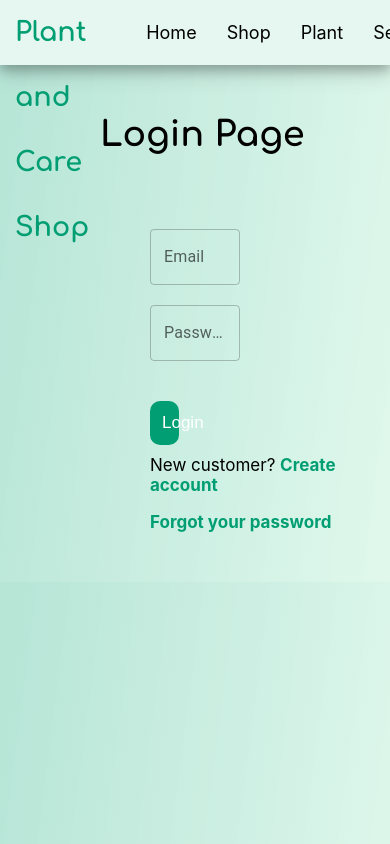
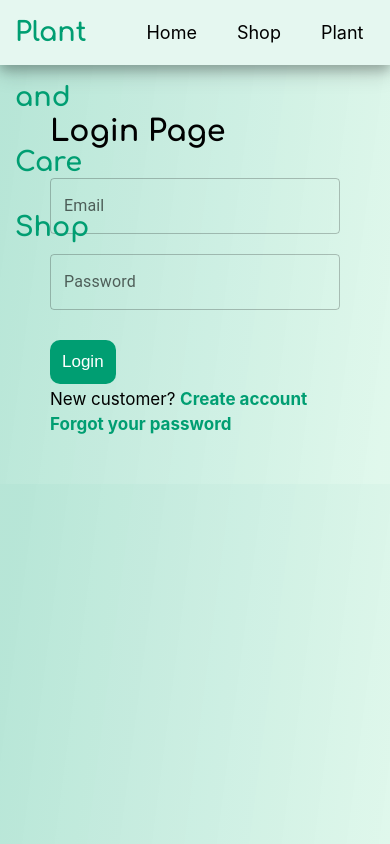
Before and after one commit to yar-24/plant-care-shop, a React (Create React App) app: page /login in a window 390 px wide. Built offline with nearby package versions, Linux system fonts and the light colour scheme.

Commit message:
menambahkan css renponsif

```diff
--- a/src/Navigation/index.js
+++ b/src/Navigation/index.js
@@ -16,7 +16,7 @@ import Header from "../components/Header";
 const Navigation = () => {
   return (
     <>
-         <Header/>
+        <Header/>
         <Routes>
             <Route element={<Home/>} path="/"/>
             <Route element={<Register/>} path="/register"/>
--- a/src/components/Banner.js
+++ b/src/components/Banner.js
@@ -28,6 +28,10 @@ const Title = styled.h1`
   font-family: ${fonts.inter};
   color: white;
   letter-spacing: 1px ;
+
+  @media (max-width: 720px) {
+    font-size: 27px;
+  }
 `;
 
 const Banner = () => {
--- a/src/components/CardList.js
+++ b/src/components/CardList.js
@@ -30,6 +30,12 @@ const CardList = ({children}) => {
         <Grid item>
           <CardItem/>
         </Grid>
+        <Grid item>
+          <CardItem/>
+        </Grid>
+        <Grid item>
+          <CardItem/>
+        </Grid>
       </Grid>
     </CardListContainer>
   )
--- a/src/components/Header.js
+++ b/src/components/Header.js
@@ -9,22 +9,22 @@ function Header() {
         <div className="logo">Plant and Care Shop</div>
         <ul>
           <li className="tautan">
-            <Link style={{ textDecoration: "none" }} to="/">
+            <Link style={{ textDecoration: "none", padding: "15px 5px 15px 5px" }} to="/">
               Home
             </Link>
           </li>
           <li className="tautan">
-            <Link style={{ textDecoration: "none" }} to="/shop">
+            <Link style={{ textDecoration: "none", padding: "15px 5px 15px 5px" }} to="/shop">
               Shop
             </Link>
           </li>
           <li className="tautan">
-            <Link style={{ textDecoration: "none" }} to="/plant-care">
+            <Link style={{ textDecoration: "none", padding: "15px 5px 15px 5px" }} to="/plant-care">
               Plant Care
             </Link>
           </li>
           <li className="tautan">
-            <Link style={{ textDecoration: "none" }} to="/services">
+            <Link style={{ textDecoration: "none", padding: "15px 5px 15px 5px" }} to="/services">
               Services
             </Link>
           </li>
--- a/src/components/Hero.js
+++ b/src/components/Hero.js
@@ -8,6 +8,11 @@ const Container = styled.div`
   display: flex;
   height: 90vh;
   background: ${colors.primary};
+
+  @media (max-width: 900px) {
+    margin: auto;
+    width: auto;
+  }
 `;
 const Left = styled.div`
   display: flex;
@@ -15,6 +20,14 @@ const Left = styled.div`
   justify-content: center;
   width: 50%;
   margin: 50px 50px 50px 200px;
+
+  @media (max-width: 1000px) {
+    margin: 30px 80px 30px 80px;
+  }
+
+  @media (max-width: 600px) {
+    margin: 40px;
+  }
 `;
 const Title = styled.h1`
   font-family: ${fonts.comfortaa};
@@ -34,6 +47,16 @@ const Image = styled.img`
   position: absolute;
   right: 100px;
   bottom: 0;
+
+  @media (max-width: 900px) {
+    margin: auto;
+    width: 70%;
+  }
+
+  @media (max-width: 600px) {
+    margin: auto;
+    width: 50%;
+  }
 `;
 
 const Box = styled.div`
--- a/src/components/HeroPlantCare.js
+++ b/src/components/HeroPlantCare.js
@@ -46,7 +46,7 @@ const HeroPlantCare = () => {
           </ReadMoreButton>
         </Stack>
         <Box>
-          <img src={PlantCareHero} alt="Plant" />
+          <img src={PlantCareHero} alt="Plant" className="plant-img"/>
         </Box>
       </Stack>
     </Container>
--- a/src/pages/ForgotPassword.js
+++ b/src/pages/ForgotPassword.js
@@ -6,9 +6,10 @@ const Forpas = styled.div`
     font-size: 13px;
     display: grid;
     margin: 75px 100px 40px 100px;
-    /* grid-template-columns: 1fr 1fr;
-    grid-column-gap: 25px;
-    grid-row-gap: 20px; */
+
+    @media (max-width: 725px) {
+    margin: 30px auto;
+  }
 `;
 
 const ForgotPassword = () => {
--- a/src/pages/Login.js
+++ b/src/pages/Login.js
@@ -11,6 +11,10 @@ const Log = styled.div`
     grid-column-gap: 25px;
     grid-row-gap: 20px;
     width: 80;
+
+    @media (max-width: 725px) {
+    margin: 30px auto;
+  }
 `;
 
 const Login = () => {
--- a/src/pages/Register.js
+++ b/src/pages/Register.js
@@ -10,6 +10,13 @@ const Regis = styled.div`
     grid-template-columns: 1fr 1fr;
     grid-column-gap: 25px;
     grid-row-gap: 20px;
+
+    @media (max-width: 725px) {
+    margin: 30px auto;
+  }
+  @media (max-width: 600px) {
+    grid-template-columns: 1fr;
+  }
 `;
 
 const Register = () => {
--- a/src/pages/Services.js
+++ b/src/pages/Services.js
@@ -5,11 +5,11 @@ const Services = () => {
   return (
     <Container>
       <div className='services'>
-        <img class="gambar1" src="https://img.freepik.com/free-vector/asian-farmer-working-agriculture-field-man-collecting-crops-fields-with-plow-hoe_575670-981.jpg?size=626&ext=jpg&ga=GA1.2.1760872244.1657091755" alt="" />
-        <div class="kolom">
-          <p class="deskripsi">Selamat Datang di Website Desa Panglipuran Bali</p>
+        <img className="gambar1" src="https://img.freepik.com/free-vector/asian-farmer-working-agriculture-field-man-collecting-crops-fields-with-plow-hoe_575670-981.jpg?size=626&ext=jpg&ga=GA1.2.1760872244.1657091755" alt="" />
+        <div className="kolom">
+          <p className="deskripsi">Selamat Datang di Website Desa Panglipuran Bali</p>
           <h2>Memuat Segala Informasi Mengenai Desa Panglipuran</h2>
-          <p class="deskripsi2">Desa Adat Panglipuran merupakan satu kawasan pedesaan yang memiliki tatanan
+          <p className="deskripsi2">Desa Adat Panglipuran merupakan satu kawasan pedesaan yang memiliki tatanan
             spesifik dari struktur desa tradisional, sehingga mampu menampilkan wajah pedesaan yang asri.
             Penataan fisik dari struktur desa tersebut tidak terlepas dari budaya masyarakatnya yang sudah
             berlaku turun
@@ -17,18 +17,18 @@ const Services = () => {
         </div>
       </div>
       <div className='services'>
-        <div class="kolom">
-          <p class="deskripsi">Profile Desa</p>
+        <div className="kolom">
+          <p className="deskripsi">Profile Desa</p>
           <h2>Desa Panglipuran</h2>
-          <p class="deskripsi2">Desa adat Penglipuran merupakan sebuah komplek pemukiman penduduk yang ramah
+          <p className="deskripsi2">Desa adat Penglipuran merupakan sebuah komplek pemukiman penduduk yang ramah
             lingkungan, bangunan-bangunan tertata rapi dibangun di atas luas lahan yang sama, pintu utama
             (angku-angkul) berbentuk sama dan simetris, suasana perkampungan yang unik dan indah.</p>
-          <p class="deskripsi2">Desa Penglipuran Bangli memang memiliki tata ruang yang konseptual, membuatnya
+          <p className="deskripsi2">Desa Penglipuran Bangli memang memiliki tata ruang yang konseptual, membuatnya
             tampil unik, perumahan tertata sangat rapi, jalanan bersih dan tenang tanpa kendaraan bermotor,
             jangankan mobil sepeda motorpun dilarang masuk ke komplek perumahan tradisional tersebut. Sebuah tempat
             parkir disediakan untuk kendaraan anda baik itu mobil ataupun bus pariwisata.</p>
         </div>
-        <img class="gambar2"
+        <img className="gambar2"
           src="https://img.freepik.com/premium-photo/asian-farmer-transplant-rice-seedlings-rice-field-farmer-planting-rice-rainy-season_61243-156.jpg?size=626&ext=jpg&ga=GA1.2.2063963505.1657106894"
           alt="" />
       </div>
--- a/src/styles/style.css
+++ b/src/styles/style.css
@@ -1,6 +1,7 @@
 body {
   background-color: #e5f7f0;
 }
+
 header {
   width: 100%;
   display: flex;
@@ -132,6 +133,7 @@ nav ul li button:hover {
   font-weight: 500;
   font-size: 24px;
 }
+
 .input-register button,
 .input-login button,
 .forgot-password button {
@@ -144,7 +146,7 @@ nav ul li button:hover {
   border-radius: 10px;
   margin-left: 100px;
   /* margin: auto; */
-  width: 10%;
+  width: 12%;
 }
 
 .forgot-password .button2 {
@@ -153,7 +155,7 @@ nav ul li button:hover {
   border: transparent;
   border-radius: 10px;
   margin-left: 10px;
-  width: 10%;
+  width: 12%;
   padding: 12px;
   font-size: 17px;
 }
@@ -179,14 +181,12 @@ nav ul li button:hover {
 .services {
   margin: 25px 0px 25px 0px;
   display: flex;
-  /* grid-template-columns: 1fr 1fr;
-  grid-column-gap: 25px;
-  grid-row-gap: 20px; */
   font-family: "Inter";
+  width: 100%;
 }
 
 .services h2 {
-  font-size: 30px;
+  font-size: 25px;
   font-family: "Comfortaa";
 }
 
@@ -196,7 +196,7 @@ nav ul li button:hover {
 }
 
 .services img {
-  width: 80%;
+  width: 46%;
   margin: auto;
 }
 
@@ -221,3 +221,59 @@ a {
   width: 16%;
   margin: 30px auto;
 }
+
+
+
+/* RESPONSIF */
+
+@media screen and (max-width : 1200px) {
+  .plant-img {
+    width: 300px;
+  }
+}
+
+@media screen and (max-width : 725px) {
+  .services {
+    display: grid;
+    grid-template-columns: 1fr;
+    grid-column-gap: 15px;
+    grid-row-gap: 20px;
+    text-align: center;
+  }
+
+  .input-register h2,
+  .input-login h2,
+  .forgot-password h2 {
+    margin: auto;
+    font-size: 30px;
+  }
+
+  .input-register h3,
+.forgot-password h3 {
+  margin: 10px auto;
+  font-size: 20px;
+}
+
+  .input-register button,
+  .input-login button,
+  .forgot-password button {
+
+    margin: auto;
+    width: auto;
+  }
+
+  .input-register p,
+  .input-login p {
+   margin: 5px auto;
+  }
+
+  .forgot-password .button2 {
+    margin-left: 10px auto;
+    width: auto;
+  }
+
+  .forgot-password p {
+    margin: 5px auto;
+  }
+
+}
```
